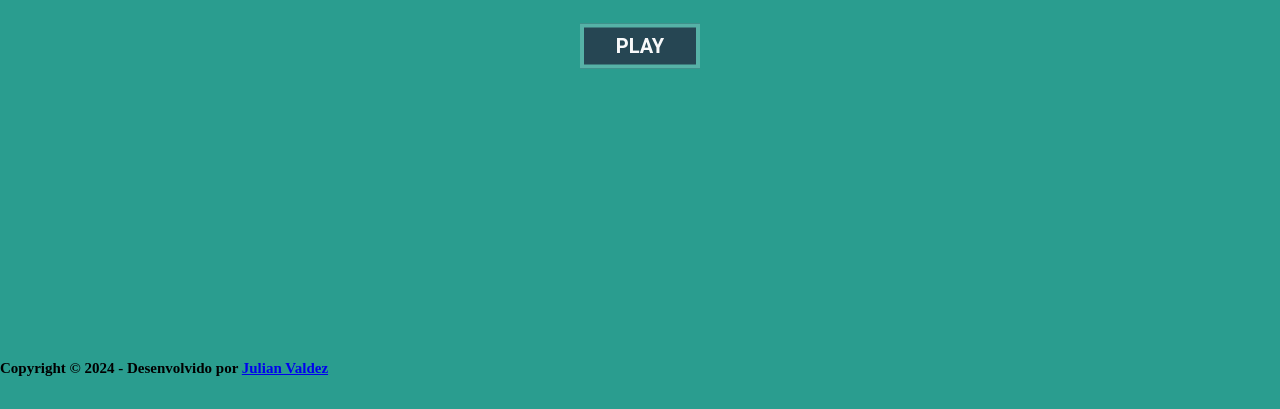
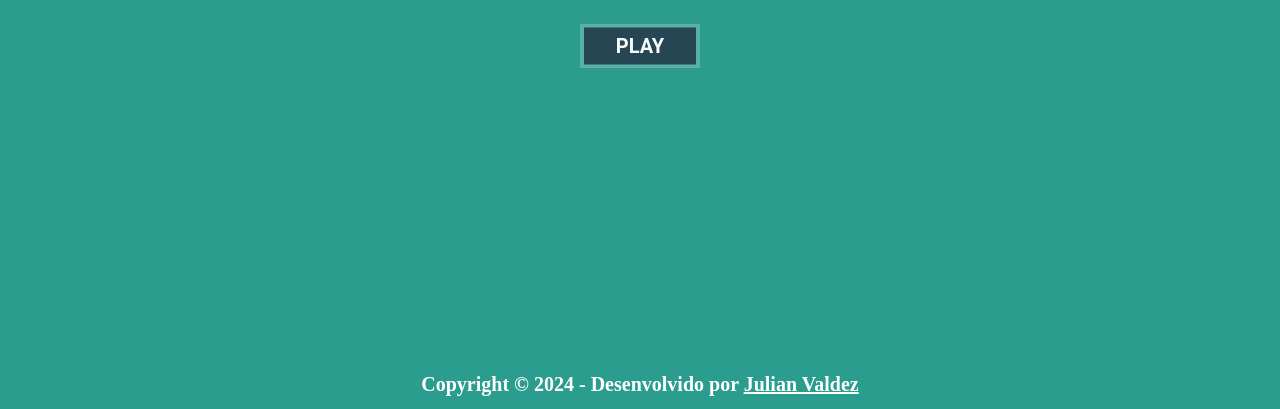
Before and after one commit to valdezjulian/jogo-da-velha, a plain HTML site: page index.html in a window 1280 px wide. Shown: the part 440-849 px from the top of the page. Before the commit the page ends 817 px from the top, so only its background shows below. Drawn offline with Linux system fonts and the light colour scheme.

Commit message:
Footer estilizado

```diff
--- a/assets/css/main.css
+++ b/assets/css/main.css
@@ -143,6 +143,20 @@ button {
     filter: brightness(1.2);
 }
 
+h2 {
+    color: #ffffff;
+    font-size: 20px;
+    padding: 1.3rem;
+    width: 100%;
+    position: relative;
+    bottom: 0;
+    text-align: center;
+}
+
+a {
+    color: #ffffff;
+}
+
 @media screen and (max-width: 768px) {
     #play {
         height: 5rem;
@@ -184,4 +198,8 @@ button {
         width: 100vw;
         height: 100vh;
     }
+        h2 {
+        font-size: 15px;
+    }
+
 }
```
